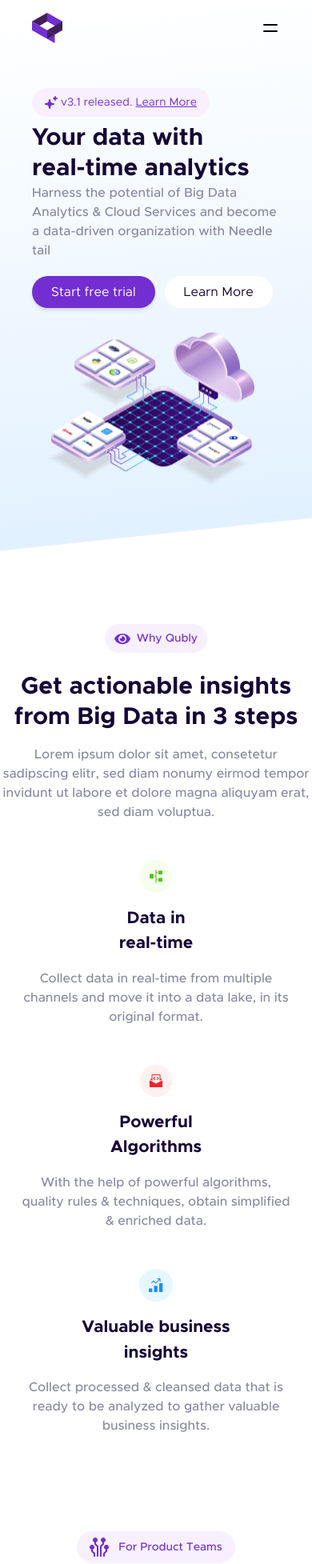
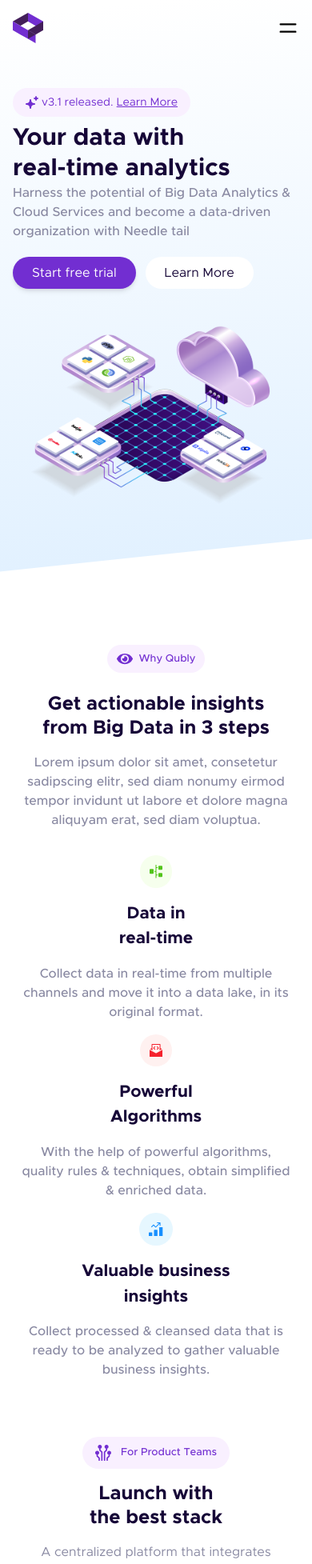
Before and after one commit to babblebey/qubly, a React (Vite) app: page / in a window 390 px wide. Shown: the top 1955 px of the page at 80% size. Built offline with nearby package versions, Linux system fonts and the light colour scheme.

Commit message:
adjusted mobile responsiveness in all components

```diff
--- a/src/components/ForEngineeringTeams.jsx
+++ b/src/components/ForEngineeringTeams.jsx
@@ -4,9 +4,9 @@ const ForEngineeringTeams = () => {
     return (
         <div className="container my-10 md:my-24">
             <div className="w-full flex flex-col md:flex-row md:w-11/12 m-auto justify-center items-center">
-                <div className="w-full md:w-6/12 text-center md:text-left p-10">
+                <div className="w-full md:w-6/12 text-center md:text-left p-2 md:p-10">
                     <div className="pill py-2 px-4 mx-auto md:mx-0">
-                        <svg className="w-6 mr-3" xmlns="http://www.w3.org/2000/svg" width="23.226" height="24" viewBox="0 0 23.226 24">
+                        <svg className="w-5 md:w-6 mr-3" xmlns="http://www.w3.org/2000/svg" width="23.226" height="24" viewBox="0 0 23.226 24">
                             <g id="compass" transform="translate(-1)">
                                 <g id="Group_28" data-name="Group 28" transform="translate(1)">
                                 <path id="Path_681" data-name="Path 681" d="M15.645,2.4V0H14.1V2.4a3.871,3.871,0,1,0,1.548,0Z" transform="translate(-3.258)" fill="#722ed1"/>
--- a/src/components/ForProductTeams.jsx
+++ b/src/components/ForProductTeams.jsx
@@ -5,12 +5,12 @@ const ForProductTeams = () => {
         <div className="container my-10 md:my-24">
             <div className="w-full flex flex-col-reverse md:flex-row md:w-11/12 m-auto justify-start items-center">
                 <div className="w-full md:w-6/12">
-                    <img src={stack} alt="For Product Teams" className="m-auto md:m-0 md:w-[80%]"/>
+                    <img src={stack} alt="For Product Teams" className="m-auto md:m-0 w-[90%] md:w-[80%]"/>
                 </div>
 
-                <div className="w-full md:w-6/12 text-center md:text-left p-10">
+                <div className="w-full md:w-6/12 text-center md:text-left p-2 md:p-10">
                     <div className="pill py-2 px-4 mx-auto md:mx-0">
-                        <svg className="w-6 mr-3" xmlns="http://www.w3.org/2000/svg" width="24" height="24.012" viewBox="0 0 24 24.012">
+                        <svg className="w-5 md:w-6 mr-3" xmlns="http://www.w3.org/2000/svg" width="24" height="24.012" viewBox="0 0 24 24.012">
                             <g id="electronic-circuit" transform="translate(0 0.012)">
                                 <g id="Group_11" data-name="Group 11">
                                 <path id="Path_607" data-name="Path 607" d="M8,7.586V5.816a3,3,0,1,0-2,0V8a1,1,0,0,0,.293.707L9,11.414V23a1,1,0,0,0,2,0V11a1,1,0,0,0-.293-.707Z" fill="#722ed1"/>
--- a/src/components/Hero.jsx
+++ b/src/components/Hero.jsx
@@ -2,7 +2,7 @@ import heroImg from '../img/hero.svg';
 
 const Hero = () => {
     return (
-        <div className="container flex flex-col md:flex-row items-center px-10 pb-10 md:pb-36 mt-10 mb-28">
+        <div className="container flex flex-col md:flex-row items-center px-4 md:px-10 pb-10 md:pb-36 mt-10 mb-28">
             <div className="w-full lg:w-6/12">
                 <div className="rounded-full flex items-center justify-center bg-secondary-100 w-fit py-2 px-4 mb-2">
                     <svg id="edit-brightness" xmlns="http://www.w3.org/2000/svg" width="16" height="16" viewBox="0 0 16 16">
@@ -19,11 +19,11 @@ const Hero = () => {
                 <p className="font-medium text-primary-100 text-[16px] w-full md:w-9/12">
                     Harness the potential of Big Data Analytics & Cloud Services and become a data-driven organization with Needle tail
                 </p>
-                <div className="flex items-center mt-5">
-                    <button className="rounded-full py-2 md:py-4 px-6 md:px-10 shadow-md hover:shadow-xl bg-secondary-200">
+                <div className="mt-5">
+                    <button className="rounded-full py-2 md:py-4 px-6 md:px-10 mr-3 mb-3 shadow-md hover:shadow-xl bg-secondary-200">
                         <p className="text-white">Start free trial</p>
                     </button>
-                    <button className="rounded-full py-2 md:py-4 px-6 md:px-10 bg-white hover:shadow-xl ml-3">
+                    <button className="rounded-full py-2 md:py-4 px-6 md:px-10 mb-3 bg-white hover:shadow-xl">
                         <p className="text-primary-200">Learn More</p>
                     </button>
                 </div>
--- a/src/components/Navbar.jsx
+++ b/src/components/Navbar.jsx
@@ -11,7 +11,7 @@ const Navbar = () => {
 
     return (
         <div className="container">
-            <div className={`flex justify-between items-center px-10 py-4 ${toggleMenu && 'bg-white shadow-sm'}`}>
+            <div className={`flex justify-between items-center p-4 md:px-10 ${toggleMenu && 'bg-white shadow-sm'}`}>
                 <img src={logo} alt="Qubly" className="w-[38px] md:w-[48px]"/>
 
                 <div className="hidden md:block">
@@ -31,11 +31,11 @@ const Navbar = () => {
 
                 <div className="md:hidden cursor-pointer" onClick={handleToggle}>
                     { !toggleMenu ? (
-                        <svg xmlns="http://www.w3.org/2000/svg" class="h-6 w-6" fill="none" viewBox="0 0 24 24" stroke="currentColor" stroke-width="2">
+                        <svg xmlns="http://www.w3.org/2000/svg" class="h-7 w-7" fill="none" viewBox="0 0 24 24" stroke="currentColor" stroke-width="2">
                             <path stroke-linecap="round" stroke-linejoin="round" d="M4 8h16M4 16h16" />
                         </svg>
                     ) : (
-                        <svg xmlns="http://www.w3.org/2000/svg" className="h-6 w-6" fill="none" viewBox="0 0 24 24" stroke="currentColor" strokeWidth={2}>
+                        <svg xmlns="http://www.w3.org/2000/svg" className="h-7 w-7" fill="none" viewBox="0 0 24 24" stroke="currentColor" strokeWidth={2}>
                             <path strokeLinecap="round" strokeLinejoin="round" d="M6 18L18 6M6 6l12 12" />
                         </svg>
                     ) }
--- a/src/components/Testimonials.jsx
+++ b/src/components/Testimonials.jsx
@@ -7,8 +7,8 @@ import mine from '../img/mine.svg';
 
 const Testimonials = () => {
     return (
-        <div className="bg-gradient-to-b from-[#F9F0FF] to-[#E2F1FF] -skew-y-6 mb-28">
-            <div className="container py-28 skew-y-6">
+        <div className="bg-gradient-to-b from-[#F9F0FF] to-[#E2F1FF] -skew-y-6 mb-12 md:mb-28">
+            <div className="container py-14 md:py-28 skew-y-6">
                 <div className="w-full md:w-6/12 m-auto px-4 text-center">
                     <p className="font-medium text-primary-200 text-lg">
                         "What I love about Qubly is the easy way we can collaborate even if there is a lot of people involved in the process"
--- a/src/components/WhyQubly.jsx
+++ b/src/components/WhyQubly.jsx
@@ -1,6 +1,6 @@
 const WhyQubly = () => {
     return (
-        <div className="container my-14">
+        <div className="container my-14 px-4">
             <div className="w-full flex justify-center">
                 <div className="pill py-2 px-3">
                     <svg className="w-5 mr-2" xmlns="http://www.w3.org/2000/svg" width="25.776" height="17.184" viewBox="0 0 25.776 17.184">
@@ -23,7 +23,7 @@ const WhyQubly = () => {
             </div>
 
             <div className=" w-full md:w-10/12 m-auto flex flex-col md:flex-row justify-center md:justify-between items-center mt-6">
-                <div className="w-full p-6 md:p-4 md:w-[35%] text-center md:text-left">
+                <div className="w-full p-2 md:p-4 md:w-[35%] text-center md:text-left">
                     <div className="rounded-full p-3 w-fit bg-[#F6FFED] m-auto md:m-0">
                         <svg xmlns="http://www.w3.org/2000/svg" width="16" height="16.437" viewBox="0 0 16 16.437">
                             <g id="Group_15" data-name="Group 15" transform="translate(-0.219)">
@@ -43,7 +43,7 @@ const WhyQubly = () => {
                     </p>
                 </div>
 
-                <div className="w-full p-6 md:p-4 md:w-[35%] text-center md:text-left">
+                <div className="w-full p-2 md:p-4 md:w-[35%] text-center md:text-left">
                     <div className="rounded-full p-3 w-fit bg-[#FFF1F0] m-auto md:m-0">
                         <svg id="newsletter-dev" xmlns="http://www.w3.org/2000/svg" width="16.092" height="16.092" viewBox="0 0 16.092 16.092">
                             <g id="Group_19" data-name="Group 19">
@@ -64,7 +64,7 @@ const WhyQubly = () => {
                     </p>
                 </div>
 
-                <div className="w-full p-6 md:p-4 md:w-[35%] text-center md:text-left">
+                <div className="w-full p-2 md:p-4 md:w-[35%] text-center md:text-left">
                     <div className="rounded-full p-3 w-fit bg-[#E6F7FF] m-auto md:m-0">
                         <svg id="chart-bar-33" xmlns="http://www.w3.org/2000/svg" width="17.32" height="17.32" viewBox="0 0 17.32 17.32">
                             <g id="Group_18" data-name="Group 18">
--- a/src/index.css
+++ b/src/index.css
@@ -258,10 +258,10 @@
     @apply w-full max-w-[1400px] mx-auto;
 }
 .pill {
-    @apply flex items-center rounded-full bg-secondary-100 w-fit text-secondary-200 font-medium text-sm;
+    @apply flex items-center rounded-full bg-secondary-100 w-fit text-secondary-200 font-medium text-[13px] md:text-sm;
 }
 .sec-title {
-    @apply font-bold text-3xl md:text-[36px] text-primary-200 leading-tight;
+    @apply font-bold text-2xl md:text-[36px] text-primary-200 leading-tight;
 }
 .foot-title {
     @apply font-bold text-primary-200 mb-3 text-lg;
```
Also changed, not shown: src/components/Footer.jsx (+5 -5 lines), src/components/SignupForm.jsx (+15 -15 lines).
